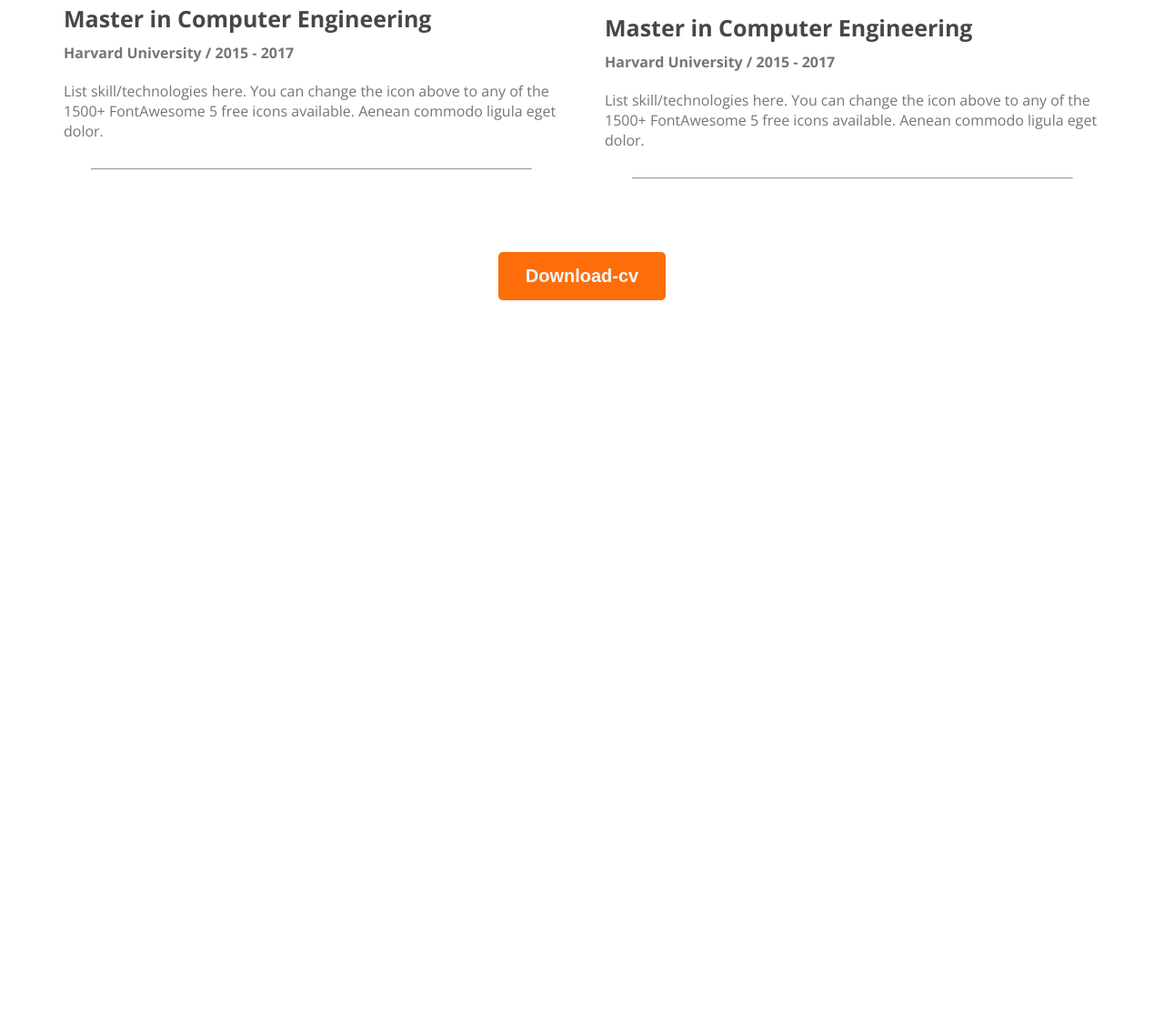
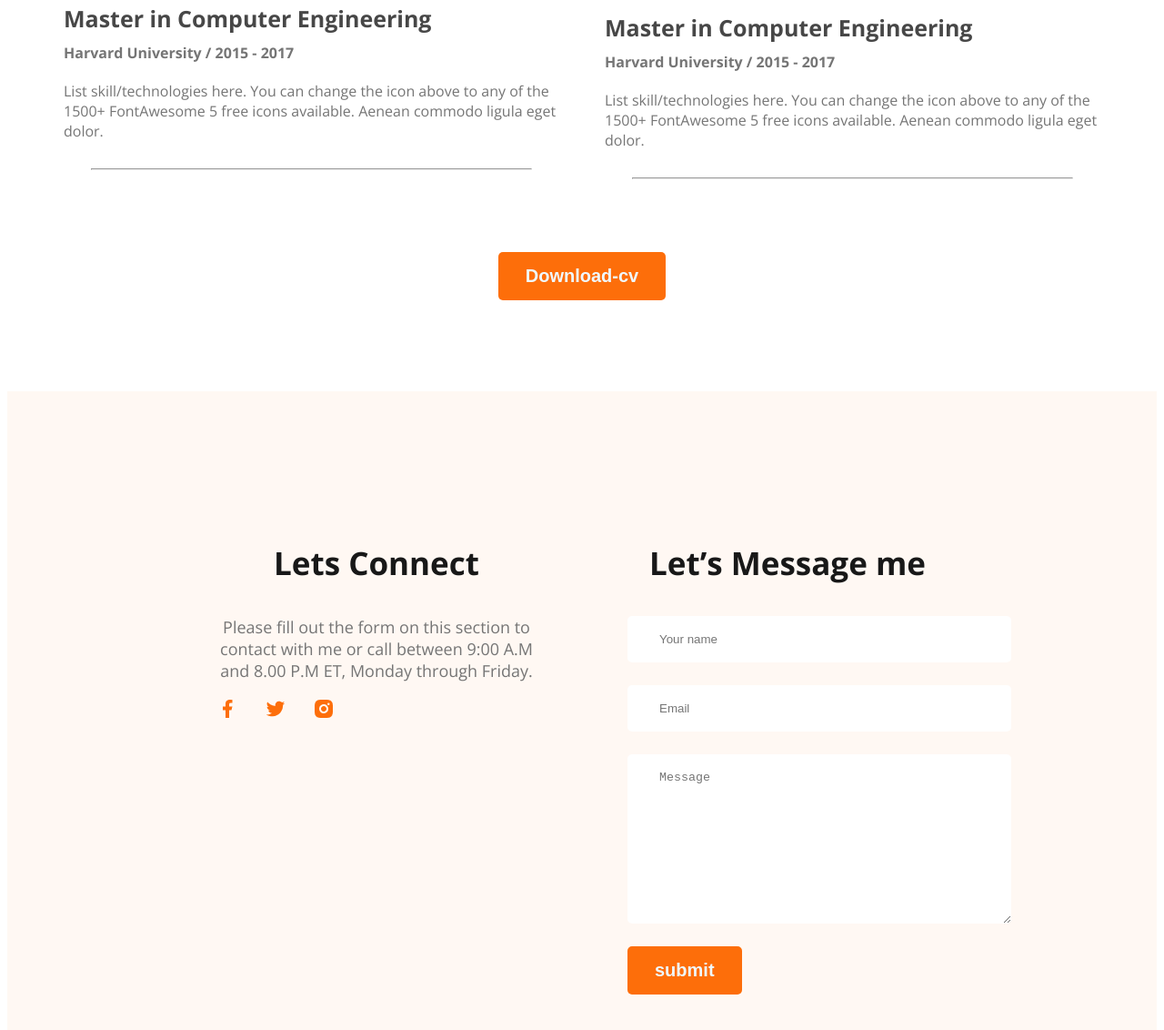
Before and after one commit to Fazla-Hasan/module-5-portfolio, a plain HTML site: page index.html in a window 1280 px wide. Shown: the part 2769-3901 px from the top of the page at 91% size. Before the commit the page ends 3107 px from the top, so only its background shows below. Drawn offline with nearby package versions, Linux system fonts and the light colour scheme.

Commit message:
finish the footer section

```diff
--- a/index.html
+++ b/index.html
@@ -156,11 +156,27 @@
             </div>
         </section>
 
+    </main>
 
-
-    </main>
     <footer>
-
+        <div class="footer-columm">
+            <h3 class="section-title">Lets Connect</h3>
+            <p class="section-description">Please fill out the form on this section to contact with me or call between 9:00 A.M and 8.00 P.M ET, Monday through Friday.</p>
+            <div class="social-links">
+                <a href=""><img src="images/icons/facebook.png" alt=""></a>
+                <a href=""><img src="images/icons/twitter.png" alt=""></a>
+                <a href=""><img src="images/icons/insta.png" alt=""></a>
+            </div>
+        </div>
+        <div class="footer-columm">
+           <h3 class="section-title">Let’s Message me</h3>
+           <form class="contect">
+                <input type="text" placeholder="Your name">
+                <input type="text" name="" placeholder="Email" id="">
+                <textarea name="" placeholder="Message" id="" cols="30" rows="10"></textarea>
+                <input class="btn-primary" type="submit" value="submit">
+           </form>
+        </div>
     </footer>
 </body>
 </html>
--- a/style.css
+++ b/style.css
@@ -165,3 +165,31 @@ main section{
     text-align: center;
     margin-top: 50px;
 }
+
+/* footer style */
+
+footer{
+    display: flex;
+    background: #FFF8F3;
+    gap: 100px;
+    margin-top: 100px;
+    padding: 130px 230px;
+}
+.footer-columm{
+    width: 50%;
+}
+.social-links a{
+    margin-right: 25px;
+}
+
+.contect input[type="text"],.contect input[type="email"],
+ textarea{
+    display: block;
+    margin-bottom: 25px;
+    padding: 18px 35px;
+    color: #757575;
+    border-radius: 5px;
+    background-color: #FFF;
+    border: 0;
+    width: 100%;
+}
```
